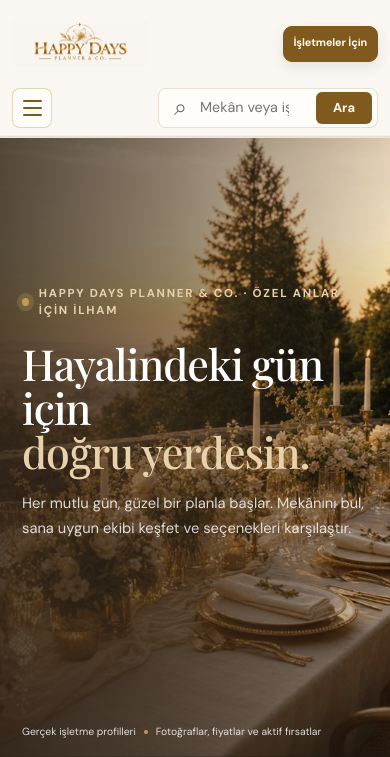
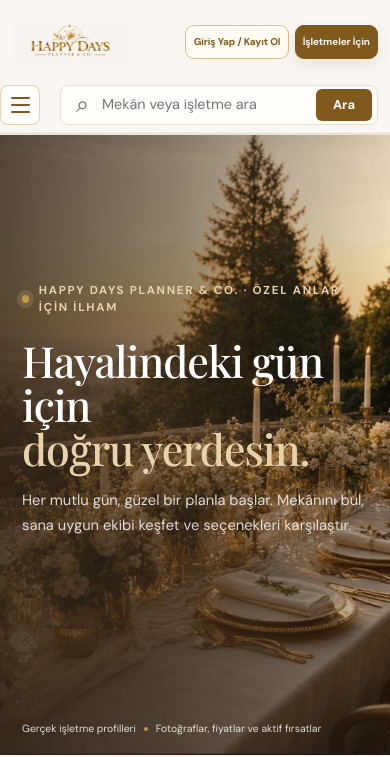
Before and after one commit to nasideozlu/OrganizationPlatform, an ASP.NET Core app: template Views/Home/Index.cshtml in a window 390 px wide. Shown: the top 757 px of the page. Run offline with ASP.NET Core 8, Linux system fonts and the light colour scheme; the template is opened without the code that fills it, so the values that code supplies are empty; the project's own start-up code is not run, and a stand-in starts its controllers and pages; some web fonts are replaced.

Commit message:
Add custom favicon and mobile UI improvements

```diff
--- a/Views/Shared/_Layout.cshtml
+++ b/Views/Shared/_Layout.cshtml
@@ -6,6 +6,8 @@
     <meta name="viewport" content="width=device-width, initial-scale=1.0" />
     <meta name="theme-color" content="#FAF7F2" />
     <title>@ViewData["Title"] · Happy Days Planner &amp; Co.</title>
+    <link rel="icon" type="image/x-icon" href="~/favicon.ico" asp-append-version="true" />
+    <link rel="icon" type="image/png" href="~/images/happy-days-favicon.png" asp-append-version="true" />
     <script type="importmap"></script>
     <link rel="stylesheet" href="~/lib/bootstrap/dist/css/bootstrap.min.css" />
     <link rel="stylesheet" href="~/css/site.css" asp-append-version="true" />
--- a/wwwroot/css/site.css
+++ b/wwwroot/css/site.css
@@ -1566,7 +1566,7 @@ body { background: var(--paper); }
     display: none;
     position: absolute;
     top: calc(100% + 5px);
-    left: 0;
+    left: 4px;
     right: 0;
     z-index: 1000;
     max-height: 220px;
@@ -2011,3 +2011,39 @@ a:hover { color: var(--espresso); }
 .plan-start-card .btn-primary,
 .plan-start-card .btn-primary:hover { color: #fffaf2; }
 .favorites-section-heading h2 small { background: #f2e9dc; color: #80591d; }
+
+/* Keep the customer sign-in action visible and give the mobile search row more room. */
+@media (max-width: 600px) {
+  .site-topbar .navbar-brand { width: 116px; height: 72px; }
+  .site-login-button { display: inline-flex; }
+  .site-top-actions .site-login-button,
+  .site-top-actions .site-business-button {
+    display: inline-flex;
+    flex: 0 0 auto;
+    align-items: center;
+    justify-content: center;
+    min-height: 34px;
+    padding: .34rem .45rem;
+    font-size: .62rem;
+    line-height: 1.1;
+    text-align: center;
+    white-space: nowrap;
+  }
+}
+@media (max-width: 767.98px) {
+  .site-topbar-inner:has(> .site-search-form) { position: relative; }
+  .site-topbar-inner:has(> .site-search-form) > .site-nav-toggle {
+    position: absolute;
+    z-index: 2;
+    left: 0;
+    bottom: 7px;
+    grid-column: auto;
+    grid-row: auto;
+  }
+  .site-topbar-inner:has(> .site-search-form) > .site-search-form {
+    grid-column: 1 / -1;
+    grid-row: 2;
+    width: calc(100% - 48px);
+    margin: 0 0 0 48px;
+  }
+}
```
Also changed, not shown: wwwroot/favicon.ico, wwwroot/images/happy-days-favicon.png (added).
